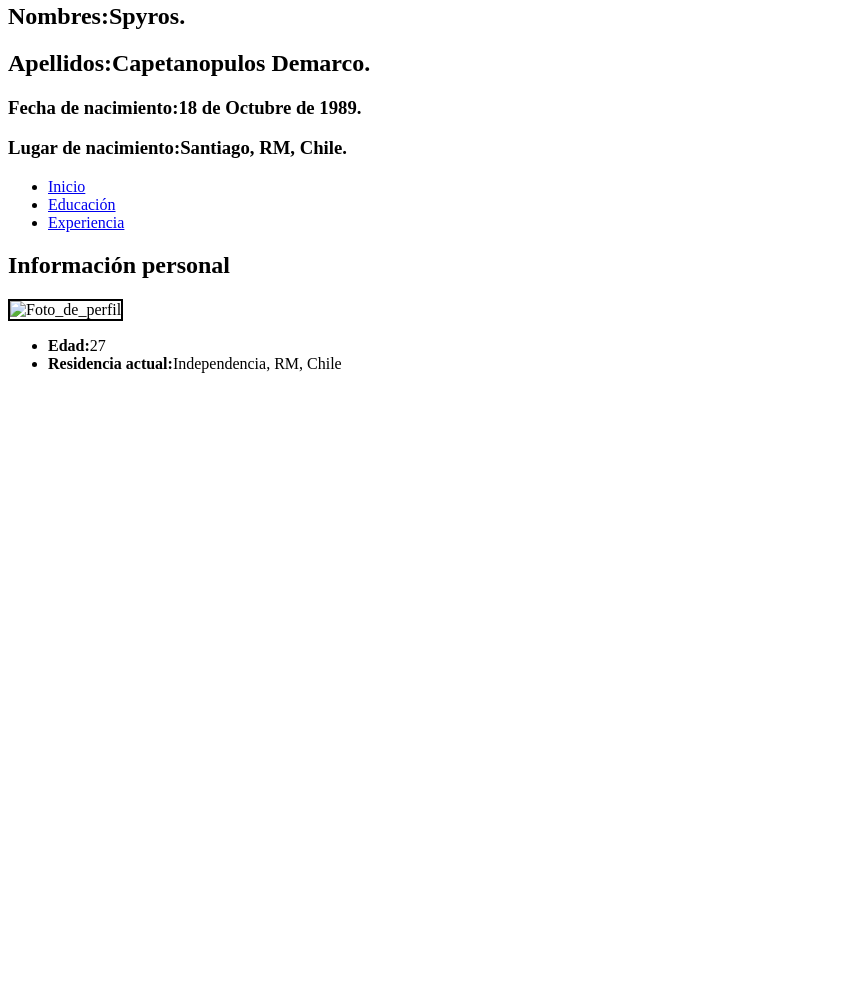
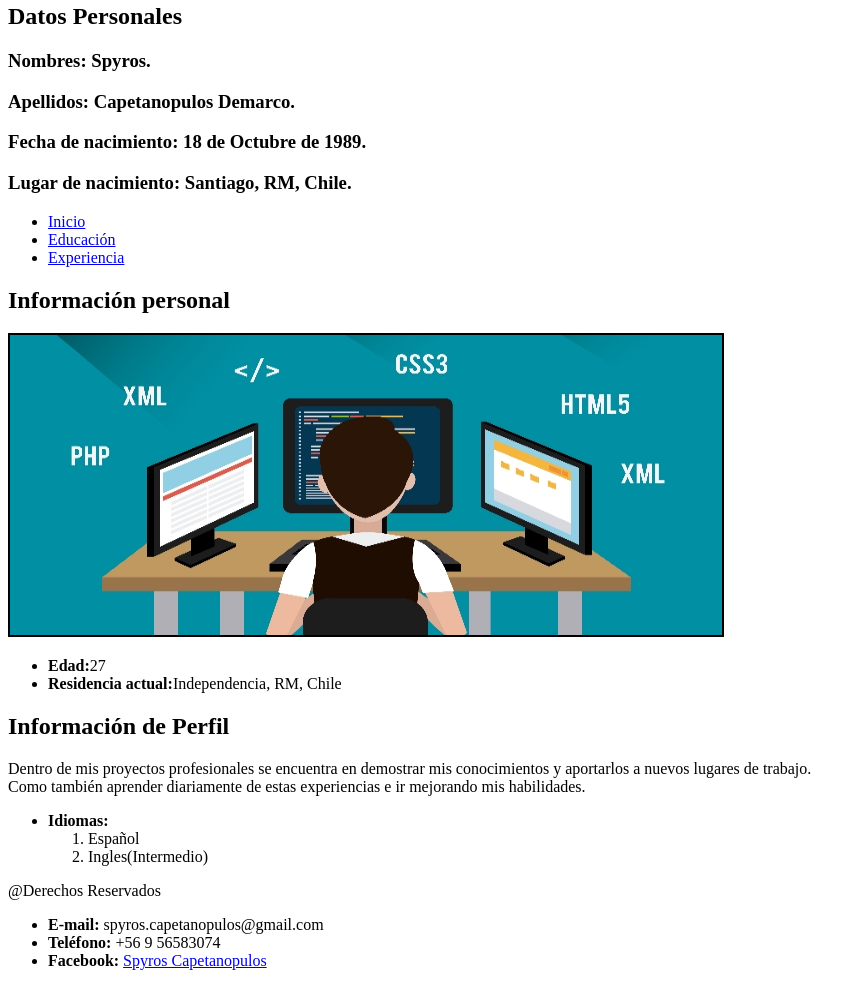
Before and after one commit to SpyrosCapetanopulos/NextU, a plain HTML site: page EvaluacionFinal/index.html in a window 1280 px wide. Shown: the part 289-1275 px from the top of the page, without its empty margins (0-862 px from the left). Before the commit the page ends 800 px from the top, so only its background shows below. Drawn offline with Linux system fonts and the light colour scheme.

Commit message:
Index 100%
Se termino el index.

```diff
--- a/EvaluacionFinal/index.html
+++ b/EvaluacionFinal/index.html
@@ -13,43 +13,56 @@
             <svg width="200px" height="200px">
             <image svg width="200" height="200" xlink:href="img/logo.svg" >
             </svg>
-      <h1>
-        Curriculum Vitae
-      </h1>
+            <h1>Curriculum Vitae</h1>
         </header>
-
         <section>
-      <h2>
-        <strong>Nombres:</strong>Spyros.
-      </h2>
-      <h2>
-        <strong>Apellidos:</strong>Capetanopulos Demarco.
-      </h2>
-      <h3>
-        <strong>Fecha de nacimiento:</strong>18 de Octubre de 1989.
-      </h3>
-      <h3>
-        <strong>Lugar de nacimiento:</strong>Santiago, RM, Chile.
-      </h3>
+            <article>
+                <h2>Datos Personales</h2>
+                <h3><strong>Nombres: </strong>Spyros.</h3>
+                <h3><strong>Apellidos: </strong>Capetanopulos Demarco.</h3>
+                <h3><strong>Fecha de nacimiento: </strong>18 de Octubre de 1989.</h3>
+                <h3><strong>Lugar de nacimiento: </strong>Santiago, RM, Chile.</h3>
+            </article>
         </section>
-    <navbar>
+        <nav>
             <ul>
                 <li><a href="index.html">Inicio</a></li>
                 <li><a href="educacion.html">Educación</a></li>
                 <li><a href="experiencia.html">Experiencia</a></li>
             </ul>
-    </navbar>
+        </nav>
         <section>
             <article>
-      <h2>
-        Información personal
-      </h2>
-      <img src="img/foto_de_perfil.jpg" alt="Foto_de_perfil" title="Foto_de_perfil" width="230px" height="300px" border="2px"/>
+                <h2>Información personal</h2>
+                <img src="img/fotoPerfil.jpg" alt="fotoPerfil" title="Foto del Perfil" width="712px" height="300px" border="2px"/>
                 <ul>
                     <li><strong>Edad:</strong>27</li>
                     <li><strong>Residencia actual:</strong>Independencia, RM, Chile</li>
                 </ul>
             </article>
+            <article>
+              <h2>Información de Perfil</h2>
+              <p>
+                Dentro de mis proyectos profesionales se encuentra en demostrar mis conocimientos y aportarlos a nuevos lugares de trabajo.<br>
+                Como también aprender diariamente de estas experiencias e ir mejorando mis habilidades.
+              </p>
+              <ul>
+                <li><strong>Idiomas: </strong>
+                  <ol>
+                    <li>Español</li>
+                    <li>Ingles(Intermedio)</li>
+                  </ol>
+                </li>
+              </ul>
+            </article>
         </section>
+        <footer>
+          <p>@Derechos Reservados</p>
+            <ul>
+                <li><strong>E-mail: </strong>spyros.capetanopulos@gmail.com</li>
+                <li><strong>Teléfono: </strong>+56 9 56583074</li>
+                <li><strong>Facebook: </strong><a href="https://www.facebook.com/The.Sone">Spyros Capetanopulos</a></li>
+            </ul>
+        </footer>
     </body>
 </html>
```
Also changed, not shown: EvaluacionFinal/img/fotoPerfil.jpg (added). Lines whose indentation alone changed are shown as unchanged.
